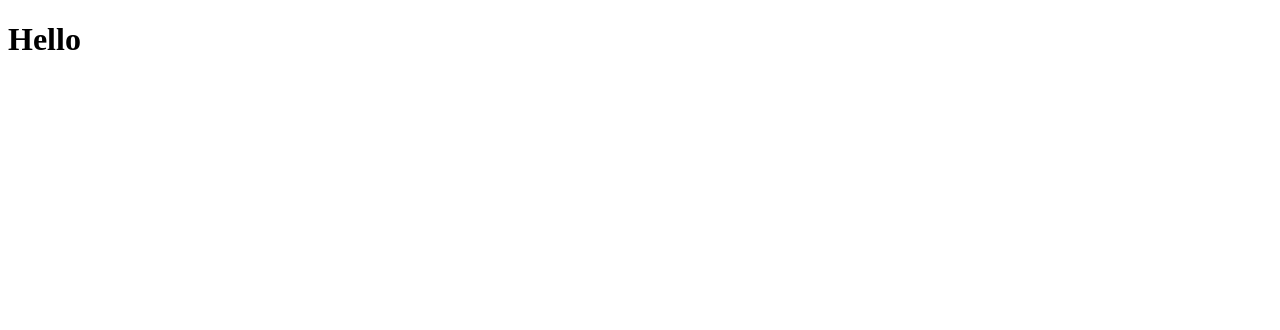
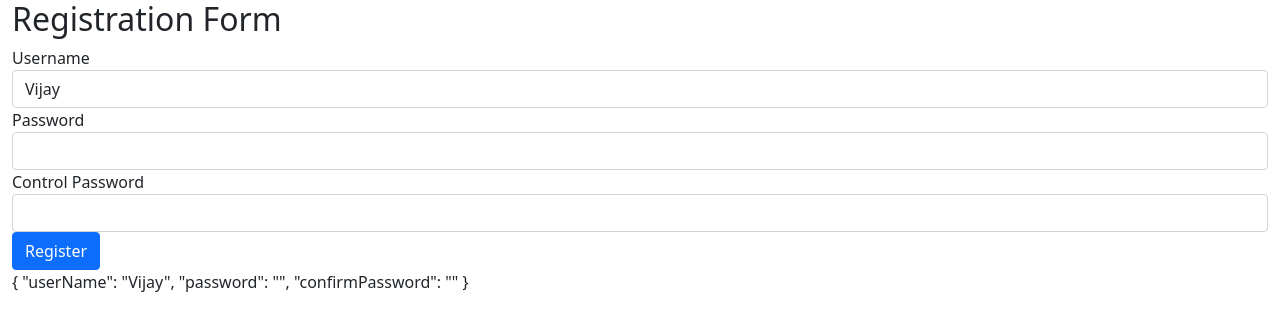
Before and after one commit to VijayGohel/reactive-forms-angular, an Angular app: page / in a window 1280 px wide. Shown: the top 330 px of the page. Built offline with nearby package versions, Linux system fonts and the light colour scheme.

Commit message:
formgroup and formcontrol

```diff
--- a/src/app/app.component.html
+++ b/src/app/app.component.html
@@ -1 +1,23 @@
-<h1>Hello</h1>
+<div class="container-fluid">
+  <h2>Registration Form</h2>
+  <form [formGroup]="registrationForm">
+    <div class="form-group">
+      <label for="">Username</label>
+      <input formControlName="userName" type="text" name="" id="" class="form-control">
+    </div>
+
+    <div class="form-group">
+      <label for="">Password</label>
+      <input formControlName="password" type="password" name="" id="" class="form-control">
+    </div>
+
+    <div class="form-group">
+      <label for="">Control Password</label>
+      <input formControlName="confirmPassword" type="password" name="" id="" class="form-control">
+    </div>
+
+    <button class="btn btn-primary" type="submit">Register</button>
+  </form>
+
+  {{ registrationForm.value | json }}
+</div>
--- a/src/app/app.component.ts
+++ b/src/app/app.component.ts
@@ -1,4 +1,5 @@
 import { Component } from '@angular/core';
+import { FormControl, FormGroup } from '@angular/forms';
 
 @Component({
   selector: 'app-root',
@@ -6,5 +7,9 @@ import { Component } from '@angular/core';
   styleUrls: ['./app.component.css']
 })
 export class AppComponent {
-  title = 'reactive-forms';
+  registrationForm= new FormGroup({
+    userName: new FormControl('Vijay'),
+    password: new FormControl(''),
+    confirmPassword: new FormControl(''),
+  });
 }
--- a/src/app/app.module.ts
+++ b/src/app/app.module.ts
@@ -2,13 +2,15 @@ import { NgModule } from '@angular/core';
 import { BrowserModule } from '@angular/platform-browser';
 
 import { AppComponent } from './app.component';
+import {ReactiveFormsModule} from '@angular/forms'
 
 @NgModule({
   declarations: [
     AppComponent
   ],
   imports: [
-    BrowserModule
+    BrowserModule,
+    ReactiveFormsModule
   ],
   providers: [],
   bootstrap: [AppComponent]
--- a/src/index.html
+++ b/src/index.html
@@ -6,6 +6,8 @@
   <base href="/">
   <meta name="viewport" content="width=device-width, initial-scale=1">
   <link rel="icon" type="image/x-icon" href="favicon.ico">
+  <!-- CSS only -->
+<link href="https://cdn.jsdelivr.net/npm/bootstrap@5.0.0-beta2/dist/css/bootstrap.min.css" rel="stylesheet" integrity="sha384-BmbxuPwQa2lc/FVzBcNJ7UAyJxM6wuqIj61tLrc4wSX0szH/Ev+nYRRuWlolflfl" crossorigin="anonymous">
 </head>
 <body>
   <app-root></app-root>
```
